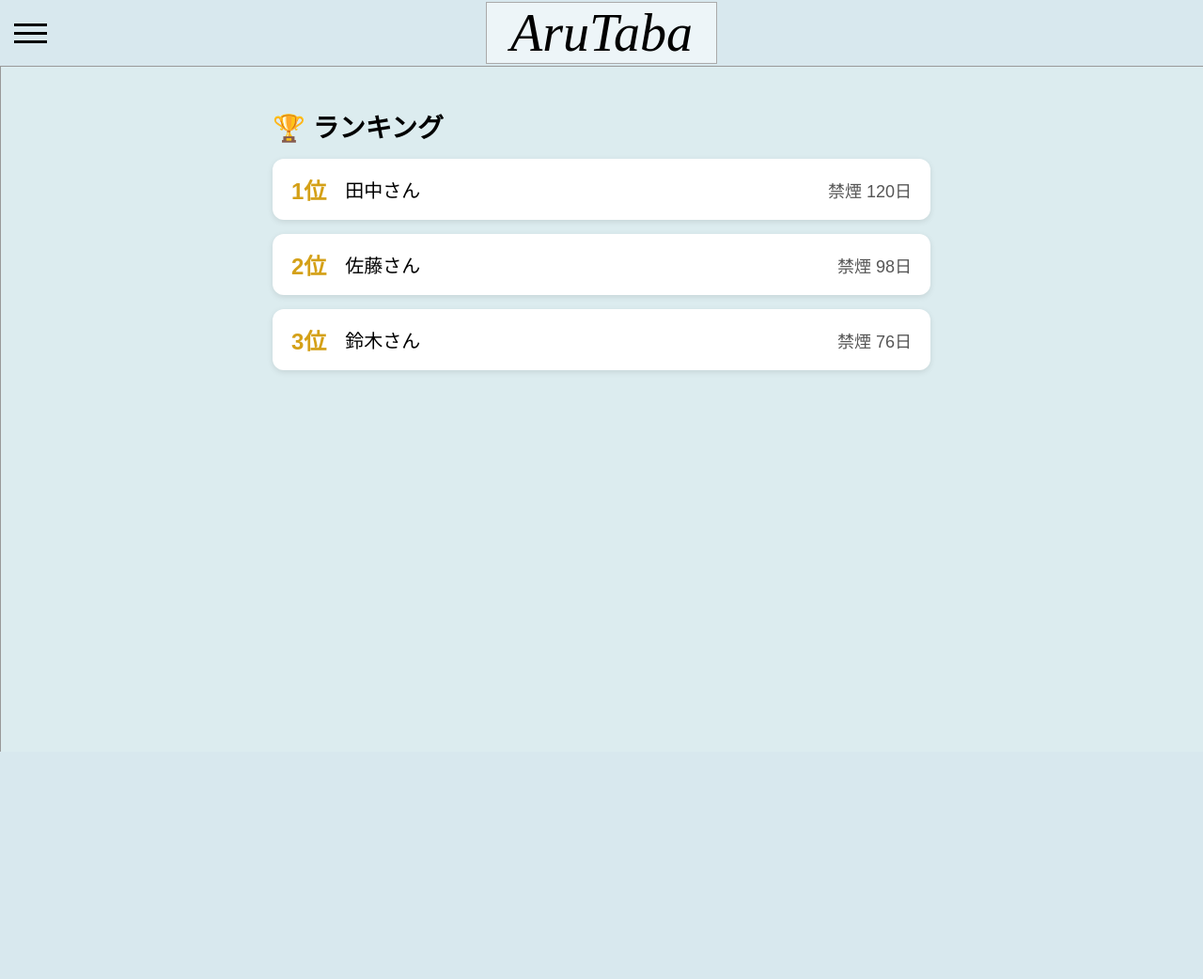
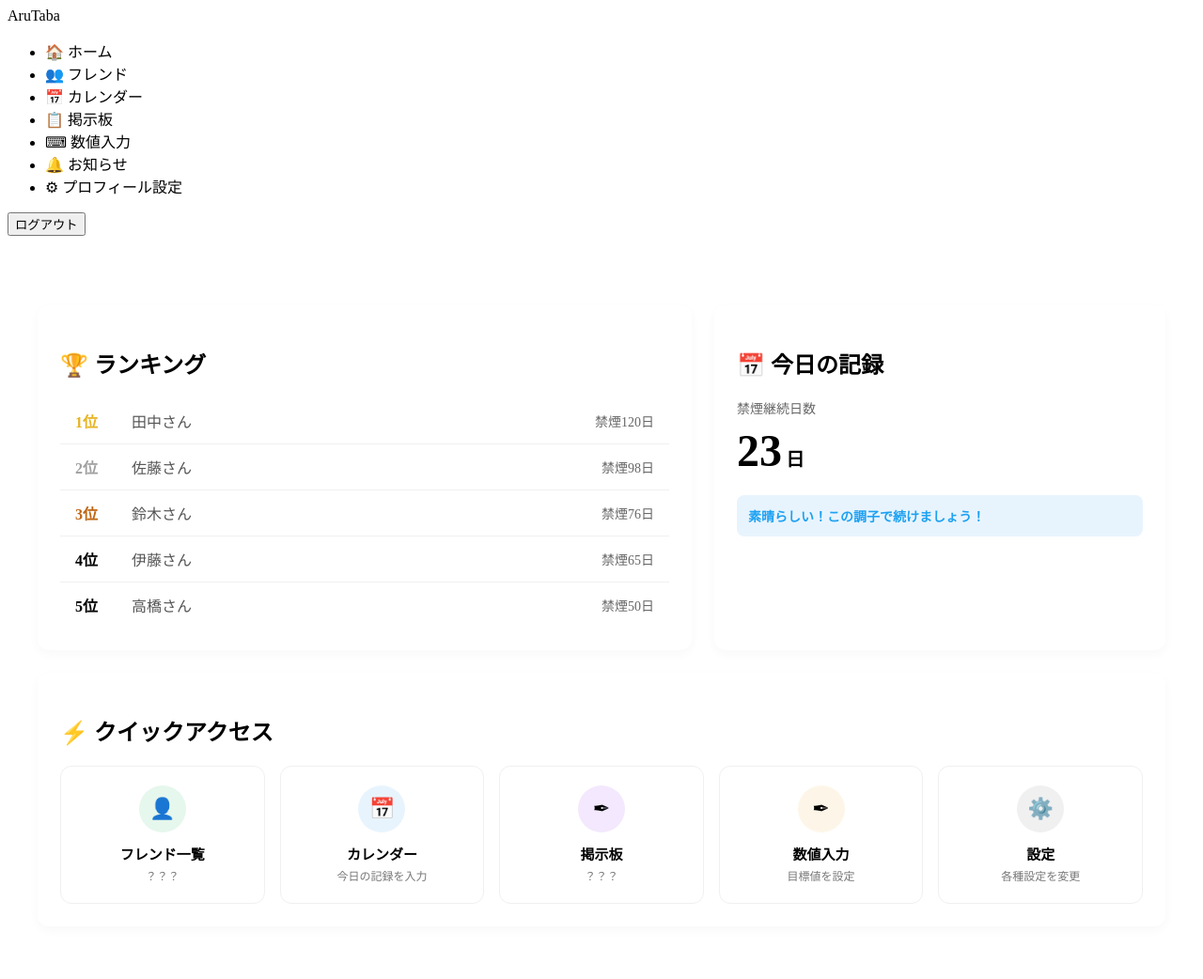
Before and after one commit to illilliinvite/AruTaba, a PHP site: page /html/home.html in a window 1280 px wide. Shown: the whole page at 94% size. Before the commit the page ends 800 px from the top, so only its background shows below. Run offline with PHP 8.4, Linux system fonts and the light colour scheme.

Commit message:
ホーム画面(微未完)

```diff
--- a/css/home.css
+++ b/css/home.css
@@ -1,171 +1,156 @@
-body{
-    margin:0;
-    font-family:sans-serif;
-    background:#dcecef;
+
+
+/* ===== メインレイアウト ===== */
+/*カードのサイズ変更可能*/
+main {
+  max-width: 1200px;
+  margin: 50px auto 0 auto;
+  padding: 24px;
 }
 
-/* ===== ヘッダー ===== */
-.header{
-    height:70px;
-    background:#d8e8ee;
-    border-bottom:1px solid #999;
+/* 共通カードデザイン */
+.card {
+  background-color: #ffffff;
+  border-radius: 12px;
+  padding: 24px;
+  box-shadow: 0 4px 12px rgba(0,0,0,0.03);
+  margin-bottom: 24px;
 
-    display:flex;
-    justify-content:center;
-    align-items:center;
-
-    position:relative;
+  width: auto;
 }
 
-/* タイトル */
-.logo{
-    font-size:56px;
-    font-family:"Times New Roman", serif;
-    font-style:italic;
-
-    border:1px solid #aaa;
-    padding:0 25px;
-    background:#edf5f8;
+/* 💡 ここが最重要！横並びの指定 */
+.top-row {
+  display: flex !important;
+  flex-direction: row !important;
+  gap: 24px;
+  width: 100%;
 }
 
-/* ===== ハンバーガー ===== */
-.hamburger{
-    position:absolute;
-    left:15px;
-
-    width:35px;
-    cursor:pointer;
+/* 2つのカードが横幅を「1.5 : 1」の割合で綺麗に分け合う設定 */
+.ranking-card {
+  flex: 1.5 1 0%; /* 100%に広がろうとする力を完全にリセット */
 }
 
-.hamburger span{
-    display:block;
-    height:3px;
-    margin:6px 0;
-    background:black;
+.record-card {
+  flex: 1 1 0%;   /* 100%に広がろうとする力を完全にリセット */
 }
 
-/* ===== 右上ボタン ===== */
-.window-buttons{
-    position:absolute;
-    right:5px;
-    top:5px;
+/* ===== 各パーツのデザイン ===== */
 
-    display:flex;
-    gap:2px;
+/* 1. ランキング */
+.ranking-list {
+  list-style: none;
+  padding: 0;
+  margin: 0;
+}
+.rank-item {
+  display: flex;
+  align-items: center;
+  padding: 12px 16px;
+  border-bottom: 1px solid #f0f0f0;
+}
+.rank-item:last-child {
+  border-bottom: none;
+}
+.rank-badge {
+  width: 60px;
+  font-weight: bold;
+}
+.rank-1 .rank-badge { color: #e6b422; }
+.rank-2 .rank-badge { color: #a0a0a0; }
+.rank-3 .rank-badge { color: #be6614; }
+
+.user-name {
+  flex: 1;
+  color: #555;
+}
+.days {
+  color: #666;
+  font-size: 14px;
 }
 
-.window-btn{
-    width:22px;
-    height:22px;
-
-    border:1px solid #555;
-    background:#eee;
-    cursor:pointer;
+/* 2. 今日の記録 */
+.record-label {
+  color: #666;
+  font-size: 14px;
+  margin-bottom: 8px;
+}
+.record-days {
+  font-size: 48px;
+  font-weight: bold;
+  margin-bottom: 20px;
+}
+.record-days span {
+  font-size: 20px;
+  margin-left: 4px;
+}
+.cheer-message {
+  background-color: #e8f4fd;
+  color: #1da1f2;
+  padding: 12px;
+  border-radius: 8px;
+  font-size: 14px;
+  font-weight: bold;
 }
 
-.close{
-    background:red;
-    color:white;
+/* 3. クイックアクセス */
+.quick-grid {
+  display: flex;
+  justify-content: space-between;
+  gap: 16px;
+  flex-wrap: wrap; /* 画面が狭くなったら折り返す */
+}
+.quick-item {
+  flex: 1;
+  min-width: 160px;
+  background-color: #ffffff;
+  border: 1px solid #f0f0f0;
+  border-radius: 12px;
+  padding: 20px 12px;
+  text-align: center;
+  transition: transform 0.2s;
+  cursor: pointer;
+}
+.quick-item:hover {
+  transform: translateY(-2px);
+  box-shadow: 0 4px 8px rgba(0,0,0,0.05);
 }
 
-/* ===== サイドバー ===== */
-.sidebar{
-    position:fixed;
-    top:70px;
-    left:-220px;
+/* アイコン丸背景カラー */
+.icon-circle {
+  width: 50px;
+  height: 50px;
+  border-radius: 50%;
+  display: flex;
+  align-items: center;
+  justify-content: center;
+  font-size: 22px;
+  margin: 0 auto 12px auto;
+}
+.icon-green  { background-color: #e6f7ed; }
+.icon-blue   { background-color: #e8f4fd; }
+.icon-purple { background-color: #f3e8fd; }
+.icon-gold   { background-color: #fdf6e8; }
+.icon-dark   { background-color: #f0f0f0; }
 
-    width:220px;
-    height:calc(100vh - 70px);
-
-    background:#f4f4f4;
-    border-right:1px solid #999;
-
-    transition:0.3s;
-
-    display:flex;
-    flex-direction:column;
-    justify-content:space-between;
+.quick-item h3 {
+  font-size: 15px;
+  margin: 0 0 4px 0;
+}
+.quick-item p {
+  font-size: 12px;
+  color: #777;
+  margin: 0;
 }
 
-/* 開いた状態 */
-.sidebar.active{
-    left:0;
+/* ===== レスポンシブ (スマホ表示) ===== */
+@media (max-width: 768px) {
+  .top-row {
+    flex-direction: column;
+  }
+  .quick-grid {
+    display: grid;
+    grid-template-columns: repeat(2, 1fr);
+  }
 }
-
-/* メニュー */
-.sidebar ul{
-    list-style:none;
-    padding:0;
-    margin:0;
-}
-
-.sidebar li{
-    padding:18px;
-    border-bottom:1px solid #ccc;
-    cursor:pointer;
-    background:white;
-}
-
-.sidebar li:hover{
-    background:#e8e8e8;
-}
-
-/* ログアウト */
-.logout{
-    background:red;
-    color:white;
-    border:none;
-    padding:15px;
-    font-size:16px;
-    cursor:pointer;
-}
-
-/* ===== メイン ===== */
-main{
-    padding:20px;
-}
-
-/* ===== ランキング ===== */
-.ranking{
-    max-width:700px;
-    margin:20px auto;
-}
-
-.ranking h2{
-    margin-bottom:15px;
-    font-size:28px;
-}
-
-/* ランキングカード */
-.ranking-card{
-    background:white;
-    border-radius:12px;
-    padding:15px 20px;
-    margin-bottom:15px;
-
-    display:flex;
-    justify-content:space-between;
-    align-items:center;
-
-    box-shadow:0 2px 6px rgba(0,0,0,0.1);
-}
-
-/* 順位 */
-.rank{
-    font-size:24px;
-    font-weight:bold;
-    color:#d4a017;
-}
-
-/* ユーザー名 */
-.user{
-    font-size:20px;
-    flex:1;
-    margin-left:20px;
-}
-
-/* スコア */
-.score{
-    font-size:18px;
-    color:#555;
-}
--- a/html/home.html
+++ b/html/home.html
@@ -1,15 +1,9 @@
 <!DOCTYPE html>
 <html lang="ja">
 <head>
-        <meta charset="utf-8">
-        <title>ホーム画面</title>
-    </head>
-
-    <body>
-
     <!-- ヘッダー -->
 <header class="header">
-
+    <meta charset="UTF-8" />
     <!-- ハンバーガーメニュー -->
     <div class="hamburger" id="hamburger">
         <span></span>
@@ -21,6 +15,7 @@
     <div class="logo">AruTaba</div>
 
 </header>
+
 <!-- サイドメニュー -->
 <nav class="sidebar" id="sidebar">
 
@@ -35,36 +30,42 @@
     </ul>
 
     <button class="logout">ログアウト</button>
-            <script src="javascript/main.js"></script>
-            <link rel="stylesheet" href="../css/home.css">
 </nav>
+<script src="../javascript/main.js"></script>
+<link rel="stylesheet" href="../css/header.css">
+  <meta name="viewport" content="width=device-width, initial-scale=1.0"/>
+  <title>Chat UI</title>
+  <link rel="stylesheet" href="../css/home.css" />
+</head>
 
 <main>
-        <!-- ランキング -->
-        <section class="ranking">
+  <div class="top-row">
 
+    <section class="card ranking-card">
       <h2>🏆 ランキング</h2>
+      <ul class="ranking-list">
+        <li class="rank-item rank-1"><span class="rank-badge">1位</span><span class="user-name">田中さん</span><span class="days">禁煙120日</span></li>
+        <li class="rank-item rank-2"><span class="rank-badge">2位</span><span class="user-name">佐藤さん</span><span class="days">禁煙98日</span></li>
+        <li class="rank-item rank-3"><span class="rank-badge">3位</span><span class="user-name">鈴木さん</span><span class="days">禁煙76日</span></li>
+        <li class="rank-item"><span class="rank-badge">4位</span><span class="user-name">伊藤さん</span><span class="days">禁煙65日</span></li>
+        <li class="rank-item"><span class="rank-badge">5位</span><span class="user-name">高橋さん</span><span class="days">禁煙50日</span></li>
+      </ul>
+    </section> <section class="card record-card">
+      <h2>📅 今日の記録</h2>
+      <p class="record-label">禁煙継続日数</p>
+      <div class="record-days">23<span>日</span></div>
+      <div class="cheer-message">素晴らしい！この調子で続けましょう！</div>
+    </section> </div> <section class="card quick-access-card">
+    <h2>⚡ クイックアクセス</h2>
+    <div class="quick-grid">
+      <div class="quick-item"><div class="icon-circle icon-green">👤</div><h3>フレンド一覧</h3><p>？？？</p></div>
+      <div class="quick-item"><div class="icon-circle icon-blue">📅</div><h3>カレンダー</h3><p>今日の記録を入力</p></div>
+      <div class="quick-item"><div class="icon-circle icon-purple">✒</div><h3>掲示板</h3><p>？？？</p></div>
+      <div class="quick-item"><div class="icon-circle icon-gold">✒</div><h3>数値入力</h3><p>目標値を設定</p></div>
+      <div class="quick-item"><div class="icon-circle icon-dark">⚙️</div><h3>設定</h3><p>各種設定を変更</p></div>
+    </div>
+  </section> </main>
 
-            <div class="ranking-card">
-                <div class="rank">1位</div>
-                <div class="user">田中さん</div>
-                <div class="score">禁煙 120日</div>
-            </div>
-
-            <div class="ranking-card">
-                <div class="rank">2位</div>
-                <div class="user">佐藤さん</div>
-                <div class="score">禁煙 98日</div>
-            </div>
-
-            <div class="ranking-card">
-                <div class="rank">3位</div>
-                <div class="user">鈴木さん</div>
-                <div class="score">禁煙 76日</div>
-            </div>
-
-        </section>
-        </main>
+  <script src="../javascript/main.js"></script>
 </body>
-
 </html>
```
Lines whose indentation alone changed are shown as unchanged.
